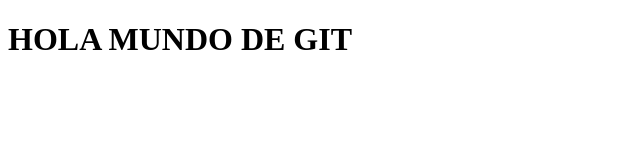
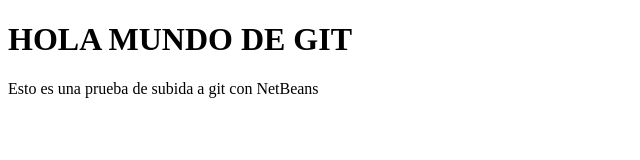
Before and after one commit to aleblasco39/git-con-netBeans, a website: page public_html/index.html in a window 1280 px wide. Shown: the whole page, without its empty margins (0-640 px from the left). Drawn offline with Linux system fonts and the light colour scheme.

Commit message:
Añadido otro comentario

```diff
--- a/public_html/index.html
+++ b/public_html/index.html
@@ -14,6 +14,9 @@ Click nbfs://nbhost/SystemFileSystem/Templates/Other/html.html to edit this temp
             <h1>
                 HOLA MUNDO DE GIT
             </h1>
+            <p>
+                Esto es una prueba de subida a git con NetBeans
+            </p>
         </div>
     </body>
 </html>
```
